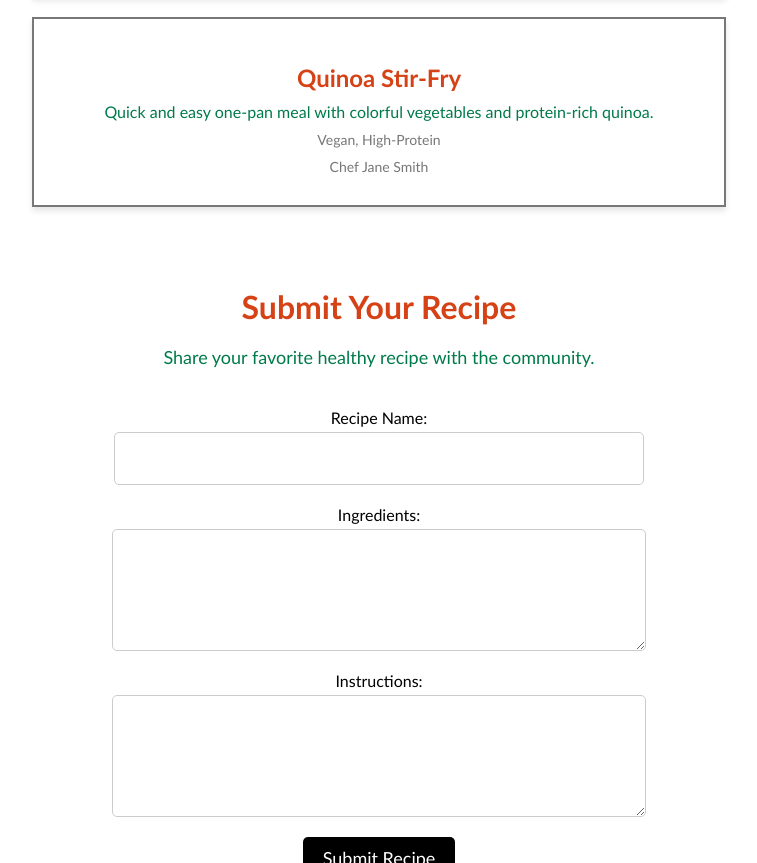
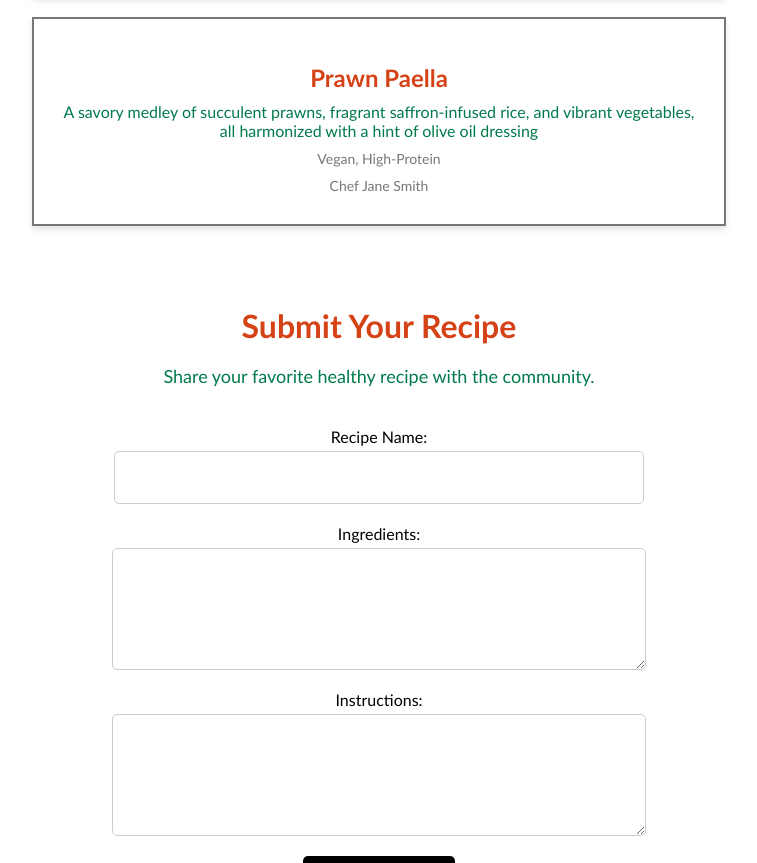
Before and after one commit to LazareKolbaia/access, a plain HTML site: page index.html in a window 1280 px wide. Shown: the part 1225-2088 px from the top of the page, without its empty margins (261-1018 px from the left). Drawn offline with Linux system fonts and the light colour scheme.

Commit message:
Update index.html

```diff
--- a/index.html
+++ b/index.html
@@ -59,8 +59,8 @@
               <p class="details">Vegan, High-Protein</p>
               <p class="chef">Chef Jane Smith</p>
             </li>  <li>
-              <h3>Quinoa Stir-Fry</h3>
-              <p>Quick and easy one-pan meal with colorful vegetables and protein-rich quinoa.</p>
+              <h3>Prawn Paella</h3>
+              <p>A savory medley of succulent prawns, fragrant saffron-infused rice, and vibrant vegetables, all harmonized with a hint of olive oil dressing</p>
               <p class="details">Vegan, High-Protein</p>
               <p class="chef">Chef Jane Smith</p>
             </li>
```
